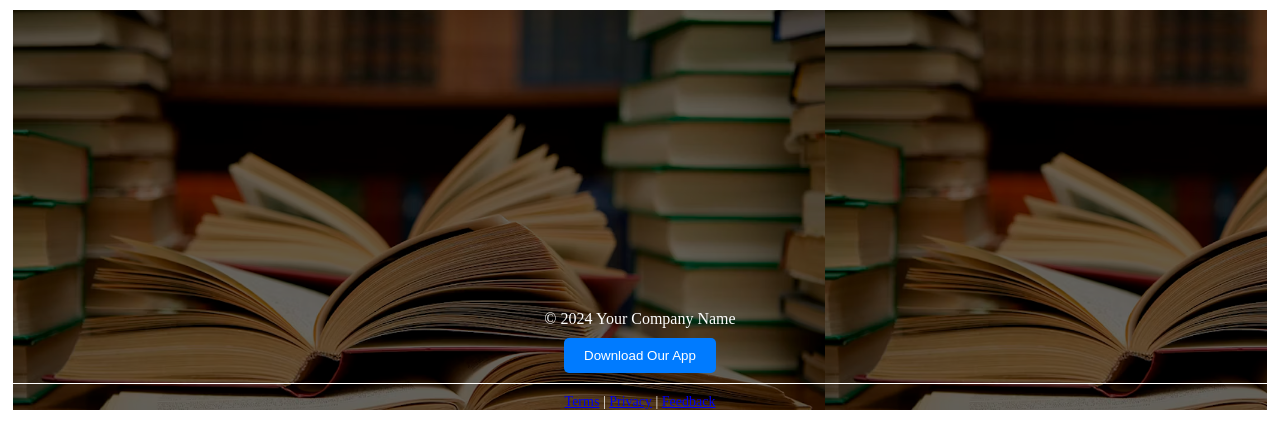
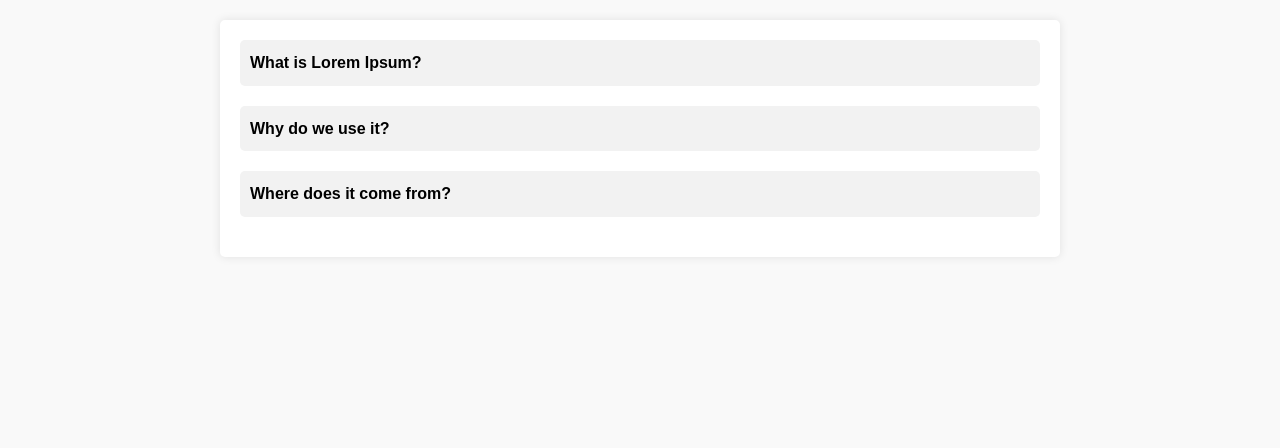
Before and after one commit to VaibhavPo/Project1, a plain HTML site: page cir.html in a window 1280 px wide. Drawn offline with Linux system fonts and the light colour scheme.

Commit message:
Light Site

```diff
--- a/Theme.css
+++ b/Theme.css
@@ -1,10 +1,10 @@
 /* Import Roboto and Roboto Condensed fonts from Google Fonts */
-@import url('https://fonts.googleapis.com/css2?family=Roboto:ital,wght@0,400;0,700;1,400&display=swap');
+@import url('"https://fonts.googleapis.com/css2?family=Poppins:ital,wght@0,100;0,200;0,300;0,400;0,500;0,600;0,700;0,800;0,900;1,100;1,200;1,300;1,400;1,500;1,600;1,700;1,800;1,900&display=swap');
 @import url('https://fonts.googleapis.com/css2?family=Roboto+Condensed:wght@400;700&display=swap');
 
 /* Define font families */
 body {
-    font-family: 'Roboto', sans-serif;
+    font-family: 'Poppins', sans-serif;
     /* Default font for body text */
 }
 
@@ -14,7 +14,7 @@ h3,
 h4,
 h5,
 h6 {
-    font-family: 'Roboto Condensed', sans-serif;
+    font-family: 'Poppins', sans-serif;
     /* Roboto Condensed for headings */
 }
 
@@ -23,7 +23,7 @@ h6 {
 
 /* Define font family for slab serif font */
 .prominent-text {
-    font-family: 'Roboto Slab', serif;
+    font-family: 'Poppins', serif;
     /* Roboto Slab for prominent text elements */
 }
 
@@ -33,14 +33,14 @@ html {
 
 body {
     font-size: 18px;
-    background-color: black;
+    background-color: rgb(234, 222, 210);
     /* font-family: "Poppins", sans-serif; */
     font-weight: 300;
     margin: 0;
     padding: 0;
     line-height: 28.8px;
     text-align: center;
-    color: rgb(247, 247, 247);
+    color: black;
     overflow-x: hidden;
 }
 
@@ -82,7 +82,7 @@ h5 {
 
 p {
     font-family: "Poppins", sans-serif;
-    color: rgb(168, 158, 158);
+    color: #565656;
     font-size: 18px;
     font-weight: 300;
 
@@ -97,7 +97,8 @@ section {
 }
 
 .yellowB {
-    border: 2px solid RGB(255, 170, 92);
+    border: 0px solid rgb(212, 119, 31);
+    box-shadow: 2px 3px rgb(212, 119, 31);
     border-radius: 30px;
     padding: 10px 20px;
     background-color: rgb(254, 123, 1);
@@ -143,12 +144,12 @@ nav {
     align-items: center;
     backdrop-filter: blur(10px);
     /* Adjust blur level */
-    background-color: rgba(217, 199, 199, 0.2);
+    background-color: #ffd7937d;
     border-radius: 30px;
 }
 
 .navbar a {
-    color: white;
+    /* color: white; */
     text-decoration: none;
     padding: 10px 20px;
     margin: 0 10px;
@@ -171,7 +172,7 @@ nav {
 
 
 a {
-    color: white;
+    color: #262626;
 }
 
 @media only screen and (max-width: 768px) {
--- a/cir.html
+++ b/cir.html
@@ -3,80 +3,85 @@
 <head>
 <meta charset="UTF-8">
 <meta name="viewport" content="width=device-width, initial-scale=1.0">
-    <title>Footer Example</title>
-    <link rel="stylesheet" href="styles.css">
+<title>FAQ</title>
 <style>
-
-    footer {
-        position: relative;
-        margin: 10px 5px 0 5px;
-        height: 400px; /* Adjust height as needed */
-        background-image: url('Assets/bookbg.jpg'); /* Specify your background image */
-        background-size:contain;
+  body {
+    font-family: Arial, sans-serif;
+    line-height: 1.6;
+    margin: 0;
+    padding: 0;
+    background-color: #f9f9f9;
   }
 
-    .overlay {
-        position: absolute;
-        top: 0;
-        left: 0;
-        width: 100%;
-        height: 100%;
-        background-color: rgba(0, 0, 0, 0.6); /* Adjust overlay color and opacity */
-        display: flex;
-        flex-direction: column;
-        justify-content: flex-end;
-        align-items: center;
+  .container {
+    max-width: 800px;
+    margin: 20px auto;
+    padding: 20px;
+    background-color: #fff;
+    box-shadow: 0 0 10px rgba(0, 0, 0, 0.1);
+    border-radius: 5px;
   }
 
-    .content {
-        display: flex;
-        flex-direction: column;
-        align-items: center;
+  .faq-item {
+    margin-bottom: 20px;
   }
 
-    .copyright {
-        color: white;
-        margin-bottom: 10px;
+  .faq-question {
+    cursor: pointer;
+    font-weight: bold;
+    padding: 10px;
+    background-color: #f2f2f2;
+    border-radius: 5px;
+    transition: background-color 0.3s ease;
   }
 
-    .download-app button {
-        background-color: #007bff; /* Adjust button color */
-        color: white;
-        border: none;
-        padding: 10px 20px;
+  .faq-answer {
+    display: none;
+    padding: 10px;
+    border: 1px solid #ddd;
     border-radius: 5px;
-        cursor: pointer;
+    background-color: #fff;
   }
 
-    .line {
-        width: 100%;
-        height: 1px;
-        background-color: white;
-        margin: 10px 0;
-    }
-
-    .terms {
-        color: white;
-        font-size: 14px;
+  .faq-answer.show {
+    display: block;
   }
 </style>
 </head>
 <body>
-    <footer>
-        <div class="overlay">
-            <div class="content">
-                <div class="copyright">
-                    &copy; 2024 Your Company Name
-                </div>
-                <div class="download-app">
-                    <button>Download Our App</button>
+
+<div class="container">
+  <div class="faq-item">
+    <div class="faq-question">What is Lorem Ipsum?</div>
+    <div class="faq-answer">
+      <p>Lorem Ipsum is simply dummy text of the printing and typesetting industry. Lorem Ipsum has been the industry's standard dummy text ever since the 1500s.</p>
     </div>
   </div>
-            <div class="line"></div>
-            <div class="terms">
-                <a href="#">Terms</a> | <a href="#">Privacy</a> | <a href="#">Feedback</a>
+
+  <div class="faq-item">
+    <div class="faq-question">Why do we use it?</div>
+    <div class="faq-answer">
+      <p>It is a long established fact that a reader will be distracted by the readable content of a page when looking at its layout.</p>
     </div>
   </div>
-    </footer>
+
+  <div class="faq-item">
+    <div class="faq-question">Where does it come from?</div>
+    <div class="faq-answer">
+      <p>Contrary to popular belief, Lorem Ipsum is not simply random text.</p>
+    </div>
+  </div>
+</div>
+
+<script>
+  const faqQuestions = document.querySelectorAll('.faq-question');
+
+  faqQuestions.forEach(question => {
+    question.addEventListener('click', () => {
+      question.nextElementSibling.classList.toggle('show');
+    });
+  });
+</script>
+
 </body>
 </html>
--- a/index.css
+++ b/index.css
@@ -24,7 +24,7 @@
 
 .card {
     /* width: 17%; */ /* Remove fixed width */
-    flex: 0 0 calc(25% - 40px); /* Adjust as needed */
+    flex: 0 0 calc(33% - 40px); /* Adjust as needed */
     margin: 20px 1%;
     background-color: #333;
     color: white;
@@ -35,7 +35,7 @@
 
 .card img {
     width: 100%;
-    height: 200px;
+    height: 250px;
     display: block;
 }
 
@@ -63,8 +63,9 @@
 
         .Headcenter {
             margin-top: 1.5%;
+            /* margin-left: 11%; */
             display: flex;
-            width: 600px;
+            width: 800px;
             flex-direction: column;
             justify-content: center;
             align-items: center;
@@ -92,7 +93,7 @@
             border-radius: 8px;
             padding: 20px;
             margin-right: 10px;
-            background-color: rgb(20,20,20);
+            background-color: #ffd79397;
         }
 
         #DesignSense {
@@ -134,7 +135,7 @@
             left: 0;
             width: 100%;
             height: 100%;
-            background-color: rgba(0, 0, 0, 0.6);
+            background-color: rgba(239, 234, 234, 0.3);
             /* Adjust overlay color and opacity */
             display: flex;
             flex-direction: column;
@@ -149,7 +150,7 @@
         }
 
         .copyright {
-            color: white;
+            /* color: white; */
             margin-bottom: 10px;
         }
 
@@ -163,11 +164,11 @@
         }
 
         .terms {
-            color: white;
+            /* color: white; */
             font-size: 14px;
         }
         .terms a{
-            color: white;
+            /* color: white; */
             text-decoration: dotted;
         }
 
```
Also changed, not shown: FAQ.html (+88 -3 lines), index.html (+5 -1 lines). Lines whose indentation alone changed are shown as unchanged.
